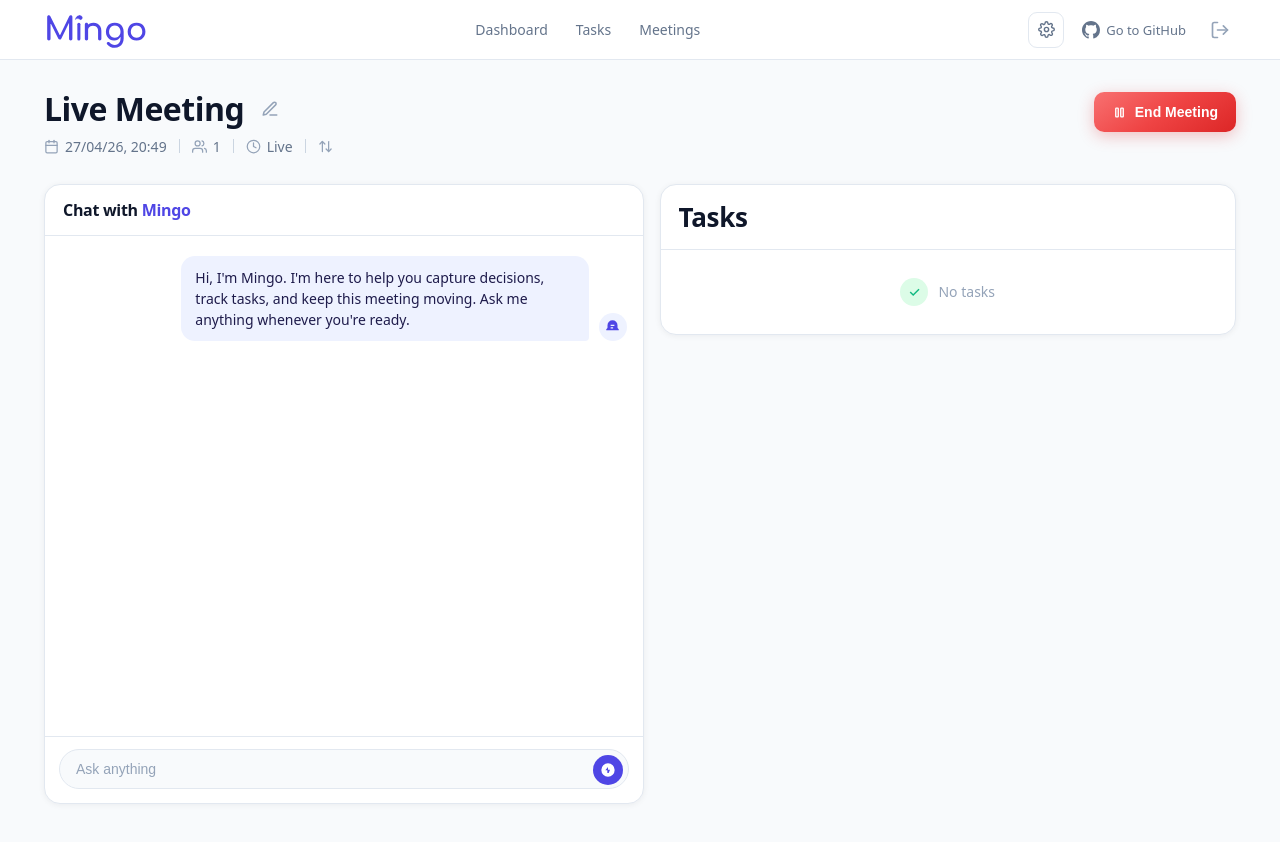
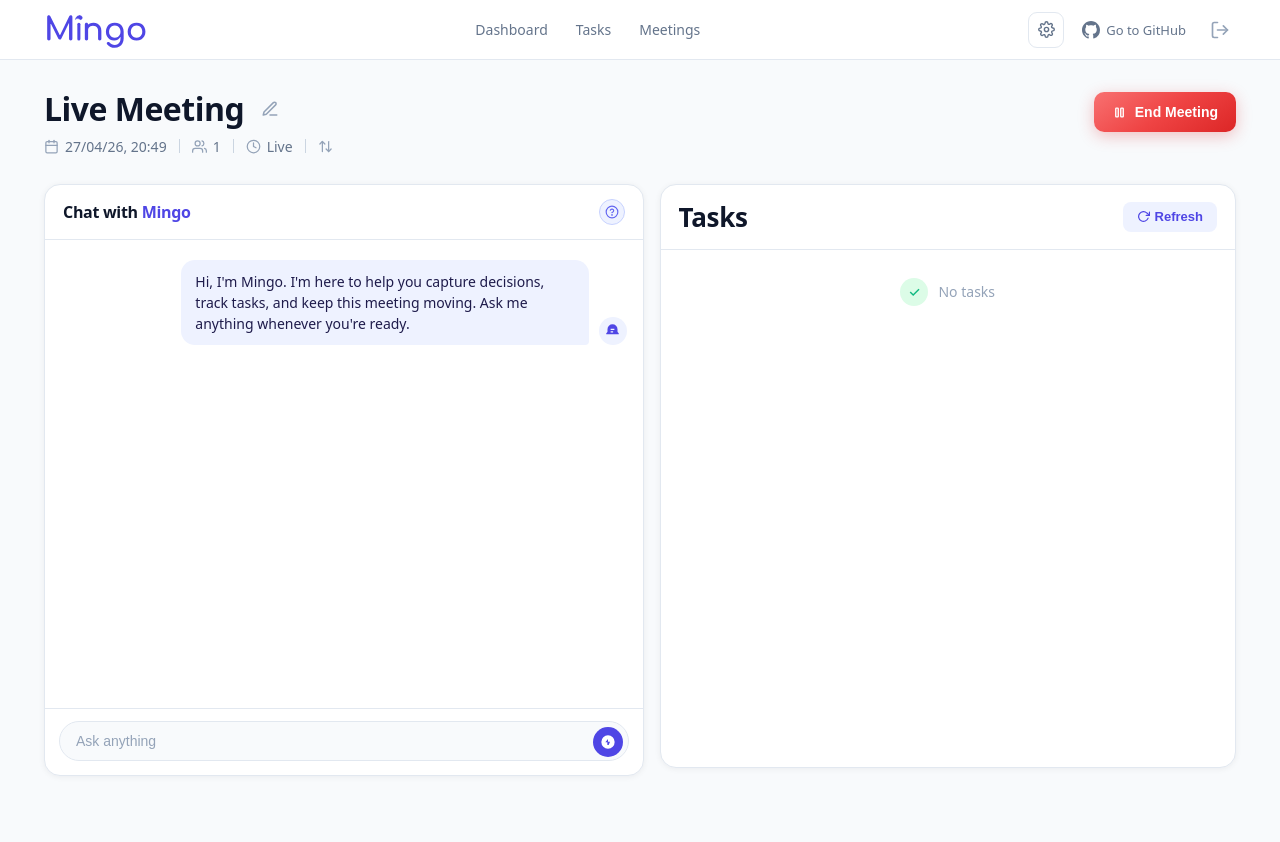
Before and after one commit to LironDabach/Mingo, a React (Vite) app in the folder frontend/: page /meeting in a window 1280 px wide. Shown: the top 842 px of the page. After the commit the page ends 800 px from the top, so only its background shows below. Built offline with nearby package versions, Linux system fonts and the light colour scheme; sample sign-in values are in the browser's storage.

Commit message:
LLM repo abilities

```diff
--- a/frontend/src/pages/MeetingPage.css
+++ b/frontend/src/pages/MeetingPage.css
@@ -1,12 +1,20 @@
 .meeting-page {
-  min-height: 100vh;
+  height: 100vh;
+  display: flex;
+  flex-direction: column;
+  overflow: hidden;
   background: #f8fafc;
 }
 
 .meeting-page__main {
+  flex: 1;
+  min-height: 0;
+  display: flex;
+  flex-direction: column;
   max-width: 1320px;
+  width: 100%;
   margin: 0 auto;
-  padding: 32px 44px 48px;
+  padding: 32px 44px 24px;
 }
 
 /* ── Hero ───────────────────────────────────────────────────── */
@@ -376,10 +384,12 @@
 
 /* ── Content grid ───────────────────────────────────────────── */
 .meeting-content {
+  flex: 1;
+  min-height: 0;
   display: grid;
   grid-template-columns: 1.04fr 1fr;
   gap: 16px;
-  align-items: start;
+  align-items: stretch;
 }
 
 .meeting-chat-card,
@@ -392,7 +402,7 @@
 }
 
 .meeting-chat-card {
-  min-height: 620px;
+  min-height: 0;
   display: flex;
   flex-direction: column;
 }
@@ -421,6 +431,8 @@
 
 .meeting-chat-card__body {
   flex: 1;
+  min-height: 0;
+  overflow-y: auto;
   padding: 20px 16px 16px;
   display: flex;
   flex-direction: column;
@@ -544,12 +556,22 @@
   display: flex;
   flex-direction: column;
   gap: 14px;
+  min-height: 0;
+  padding-bottom: 8px;
+}
+
+.meeting-side .meeting-card:last-child {
+  flex: 1;
+  min-height: 0;
+  display: flex;
+  flex-direction: column;
 }
 
 .meeting-tasks {
+  flex: 1;
+  min-height: 0;
   display: flex;
   flex-direction: column;
-  max-height: 320px;
   overflow-y: auto;
 }
 
@@ -894,6 +916,25 @@
   background: #e0e7ff;
 }
 
+.meeting-tasks-refresh {
+  display: inline-flex;
+  align-items: center;
+  gap: 5px;
+}
+
+.meeting-tasks-refresh svg {
+  width: 13px;
+  height: 13px;
+}
+
+.meeting-tasks-refresh--spinning svg {
+  animation: meeting-tasks-spin 0.8s linear infinite;
+}
+
+@keyframes meeting-tasks-spin {
+  to { transform: rotate(360deg); }
+}
+
 .meeting-transcript-btn--save {
   background: #4f46e5;
   color: #fff;
@@ -962,6 +1003,99 @@
   color: #dc2626;
   font-size: 12px;
   font-weight: 600;
+}
+
+/* ── Mingo help button & tooltip ────────────────────────────── */
+.mingo-help {
+  position: relative;
+  display: flex;
+  align-items: center;
+}
+
+.mingo-help__btn {
+  width: 26px;
+  height: 26px;
+  border-radius: 50%;
+  border: 1.5px solid #c7d2fe;
+  background: #eef2ff;
+  color: #6366f1;
+  display: flex;
+  align-items: center;
+  justify-content: center;
+  cursor: pointer;
+  transition: background 0.15s, border-color 0.15s, color 0.15s;
+  padding: 0;
+  flex-shrink: 0;
+}
+
+.mingo-help__btn:hover {
+  background: #e0e7ff;
+  border-color: #818cf8;
+  color: #4f46e5;
+}
+
+.mingo-help__btn svg {
+  width: 14px;
+  height: 14px;
+}
+
+.mingo-help__tooltip {
+  display: none;
+  position: absolute;
+  top: calc(100% + 10px);
+  right: 0;
+  z-index: 200;
+  width: 300px;
+  background: #fff;
+  border: 1px solid #e2e8f0;
+  border-radius: 14px;
+  box-shadow: 0 8px 32px rgba(15, 23, 42, 0.13);
+  padding: 14px 16px;
+}
+
+.mingo-help:hover .mingo-help__tooltip,
+.mingo-help__btn:focus + .mingo-help__tooltip {
+  display: block;
+}
+
+.mingo-help__tooltip strong {
+  display: block;
+  font-size: 13px;
+  font-weight: 700;
+  color: #0f172a;
+  margin-bottom: 10px;
+}
+
+.mingo-help__tooltip ul {
+  list-style: none;
+  margin: 0;
+  padding: 0;
+  display: flex;
+  flex-direction: column;
+  gap: 9px;
+}
+
+.mingo-help__tooltip li {
+  display: flex;
+  align-items: flex-start;
+  gap: 8px;
+  font-size: 12.5px;
+  color: #334155;
+  line-height: 1.5;
+}
+
+.mingo-help__icon {
+  flex-shrink: 0;
+  font-size: 14px;
+  line-height: 1.4;
+}
+
+.mingo-help__tooltip em {
+  display: block;
+  font-size: 11.5px;
+  color: #94a3b8;
+  font-style: normal;
+  margin-top: 1px;
 }
 
 /* ── Suggested Tasks card ───────────────────────────────────── */
--- a/frontend/src/pages/MeetingPage.tsx
+++ b/frontend/src/pages/MeetingPage.tsx
@@ -289,10 +289,9 @@
   const [emailError, setEmailError] = useState('');
   const [tasks, setTasks] = useState<Task[]>([]);
   const [taskUpdateError, setTaskUpdateError] = useState('');
+  const [isRefreshingTasks, setIsRefreshingTasks] = useState(false);
 
-  useEffect(() => {
-    const loadTasks = async () => {
-
+  const loadTasks = async (silent = false) => {
     const meetingId =
       meetingIdRef.current ||
       parsedDraft?.id ||
@@ -300,20 +299,19 @@
       '';
 
     const repo = parsedDraft?.gitHubRepoName || repositoryLabel;
-
     const user = JSON.parse(localStorage.getItem('user') || '{}');
     const userId = user.id || user._id;
 
     if (!userId || !repo) return;
+
+    if (!silent) setIsRefreshingTasks(true);
 
     try {
       const response = await fetchWithAuth(
         `/api/users/${userId}/tasks?repo=${encodeURIComponent(repo)}`
       );
 
-        if (!response.ok) {
-          throw new Error('Failed to load tasks');
-        }
+      if (!response.ok) throw new Error('Failed to load tasks');
 
       const data = await response.json();
 
@@ -335,15 +333,16 @@
         })
       );
 
-        if (backendTasks.length > 0) {
-          setTasks(backendTasks);
-        }
+      if (backendTasks.length > 0) setTasks(backendTasks);
     } catch (error) {
       console.error('Failed to load tasks:', error);
+    } finally {
+      if (!silent) setIsRefreshingTasks(false);
     }
   };
 
-    loadTasks();
+  useEffect(() => {
+    void loadTasks(true);
   }, []);
 
   const completedTasks = tasks.filter((task) => task.done);
@@ -404,6 +403,10 @@
           text: data.reply || 'No response from AI',
         },
       ]);
+
+      if (data.taskActionPerformed) {
+        void loadTasks(true);
+      }
     } catch (error) {
       console.error(error);
 
@@ -656,10 +659,44 @@
 
         <section className="meeting-content">
           <article className="meeting-chat-card">
-            <header className="meeting-card__header">
+            <header className="meeting-card__header meeting-card__header--with-action">
               <h2>
                 Chat with <span>Mingo</span>
               </h2>
+              <div className="mingo-help">
+                <button type="button" className="mingo-help__btn" aria-label="What can Mingo do?">
+                  <svg viewBox="0 0 24 24" fill="none" stroke="currentColor" strokeWidth="2" strokeLinecap="round" strokeLinejoin="round">
+                    <circle cx="12" cy="12" r="10" />
+                    <path d="M9.09 9a3 3 0 0 1 5.83 1c0 2-3 3-3 3" />
+                    <circle cx="12" cy="17" r="0.5" fill="currentColor" />
+                  </svg>
+                </button>
+                <div className="mingo-help__tooltip" role="tooltip">
+                  <strong>What Mingo can do</strong>
+                  <ul>
+                    <li>
+                      <span className="mingo-help__icon">✅</span>
+                      <span><b>Tasks</b> — create, close, reopen, rename, assign, or delete GitHub issues<br /><em>e.g. "Create a task to fix the login bug"</em></span>
+                    </li>
+                    <li>
+                      <span className="mingo-help__icon">📄</span>
+                      <span><b>Transcript</b> — answer questions based on the uploaded MP3 transcription</span>
+                    </li>
+                    <li>
+                      <span className="mingo-help__icon">🔍</span>
+                      <span><b>Repo &amp; issues</b> — ask about open issues, assignees, or status in your linked repo</span>
+                    </li>
+                    <li>
+                      <span className="mingo-help__icon">📋</span>
+                      <span><b>Meeting context</b> — recap decisions, action items, and participants</span>
+                    </li>
+                    <li>
+                      <span className="mingo-help__icon">🕘</span>
+                      <span><b>Past meetings</b> — reference previous meetings for comparison or follow-ups</span>
+                    </li>
+                  </ul>
+                </div>
+              </div>
             </header>
 
             <div className="meeting-chat-card__body">
@@ -814,8 +851,21 @@
             )}
 
             <article className="meeting-card">
-              <header className="meeting-card__header">
+              <header className="meeting-card__header meeting-card__header--with-action">
                 <h2>Tasks</h2>
+                <button
+                  type="button"
+                  className={`meeting-transcript-btn meeting-transcript-btn--edit meeting-tasks-refresh${isRefreshingTasks ? ' meeting-tasks-refresh--spinning' : ''}`}
+                  onClick={() => void loadTasks(false)}
+                  disabled={isRefreshingTasks}
+                  aria-label="Refresh tasks"
+                >
+                  <svg viewBox="0 0 24 24" fill="none" stroke="currentColor" strokeWidth="2.2" strokeLinecap="round" strokeLinejoin="round">
+                    <polyline points="23 4 23 10 17 10" />
+                    <path d="M20.49 15a9 9 0 1 1-2.12-9.36L23 10" />
+                  </svg>
+                  {isRefreshingTasks ? 'Refreshing…' : 'Refresh'}
+                </button>
               </header>
 
               <div className="meeting-tasks">
```
Also changed, not shown: 2 other files (tests, documents, lock files or other folders). Lines whose indentation alone changed are shown as unchanged.
